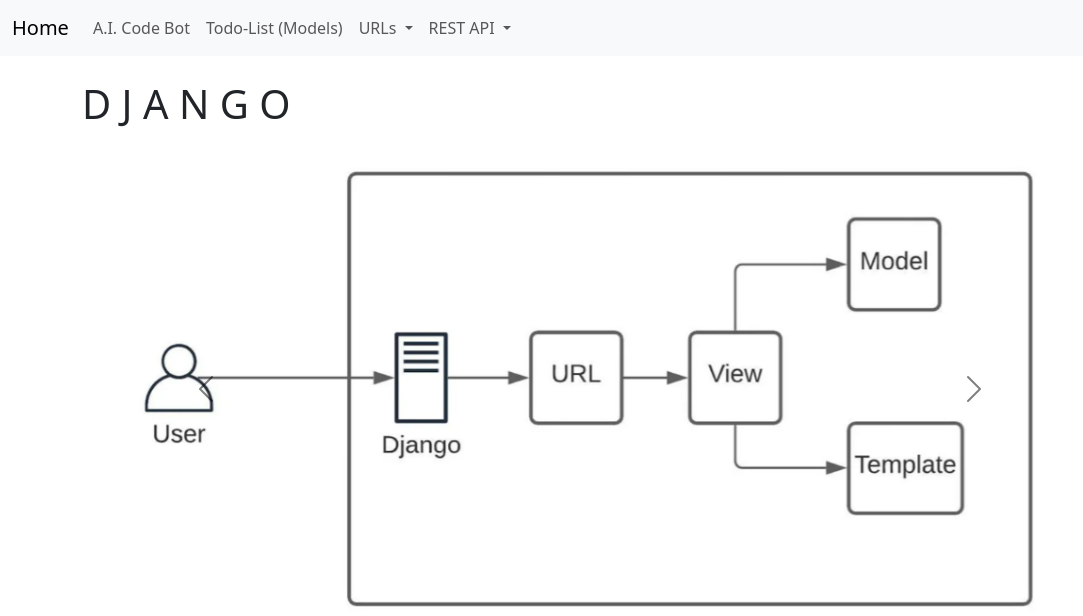
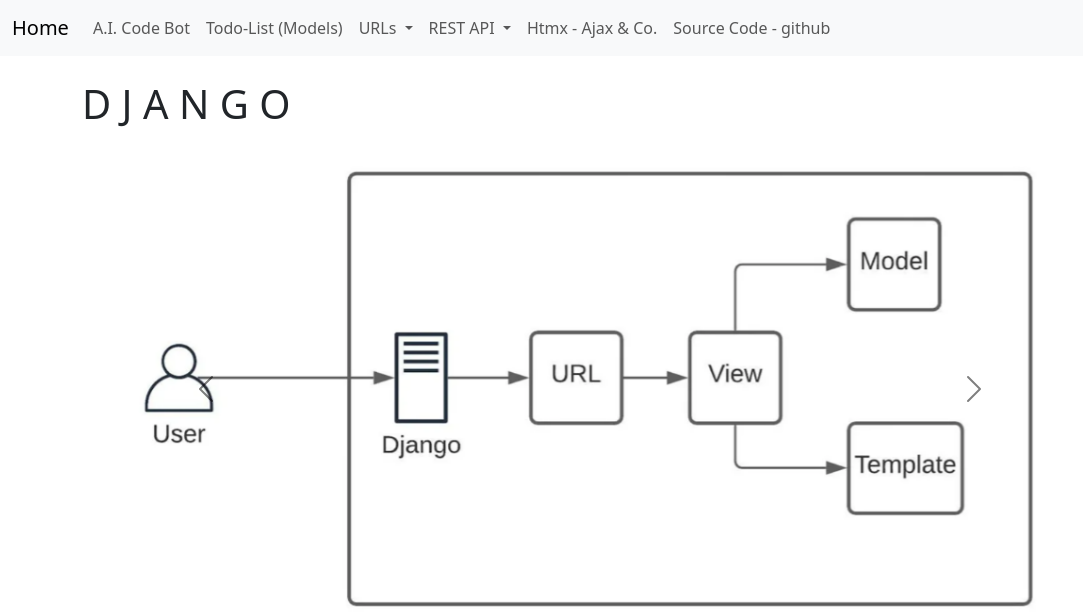
Before and after one commit to ajerni/djangotest, a Django app: page / in a window 1280 px wide. Shown: the top 616 px of the page, without its empty margins (0-1083 px from the left). Run offline with Django 4.2, Linux system fonts and the light colour scheme; some libraries are stand-ins or nearby versions.

Commit message:
htmx added for Ajax & Co.

```diff
--- a/djangotest/settings.py
+++ b/djangotest/settings.py
@@ -25,7 +25,7 @@
 
 # SECURITY WARNING: don't run with debug turned on in production!
 # python manage.py runserver --insecure (sonst werden im live Modus die static files nicht geladen)
-DEBUG = False
+DEBUG = True
 
 ALLOWED_HOSTS = ['localhost', '127.0.0.1', 'djangoerni.pythonanywhere.com']
 
--- a/testapp/templates/base.html
+++ b/testapp/templates/base.html
@@ -14,6 +14,10 @@
       crossorigin="anonymous"
     />
     <link href="{% static 'css/mystyle.css' %}" rel="stylesheet" />
+
+     <!-- HTMX -->
+     <script src="https://unpkg.com/htmx.org@1.6.0"></script>
+
   </head>
   <body>
     {% include 'navbar.html' %}
--- a/testapp/templates/navbar.html
+++ b/testapp/templates/navbar.html
@@ -60,7 +60,12 @@
 
 
 
-
+        <li class="nav-item">
+          <a class="nav-link" href="{% url 'htmx' %}">Htmx - Ajax & Co.</a>
+        </li>
+        <li class="nav-item">
+          <a class="nav-link" href="https://github.com/ajerni/djangotest">Source Code - github</a>
+        </li>
 
 
       </ul>
--- a/testapp/urls.py
+++ b/testapp/urls.py
@@ -10,3 +10,10 @@
     path('form/', views.form, name='form'),
     # path('usageshow/', views.usageshow, name='usageshow'),
 ]
+
+htmx_urlpatterns = [
+    path('htmx/', views.htmx, name='htmx'),
+    path('check_username/', views.check_username, name='check_username'),
+]
+
+urlpatterns += htmx_urlpatterns
--- a/testapp/views.py
+++ b/testapp/views.py
@@ -1,4 +1,5 @@
 from django.shortcuts import render
+from django.http.response import HttpResponse
 
 def home(request):
     return render(request, 'home.html', {})
@@ -25,3 +26,14 @@
 #     data = response.json()
 #     data2 = data[0]
 #     return render(request, 'usageshow.html', {'data':data, 'data2':data2})
+
+def htmx(request):
+    return render(request, 'htmx.html', {})
+
+def check_username(request):
+    if request.method == "POST":
+        name = request.POST.get('name')
+        if name == 'andi':
+            return HttpResponse('<div style="color: red;">This username already exists</div>')
+        else:
+            return HttpResponse('<div style="color: green;">This username is available</div>')
```
Also changed, not shown: testapp/templates/htmx.html (added, +16 -0 lines).
